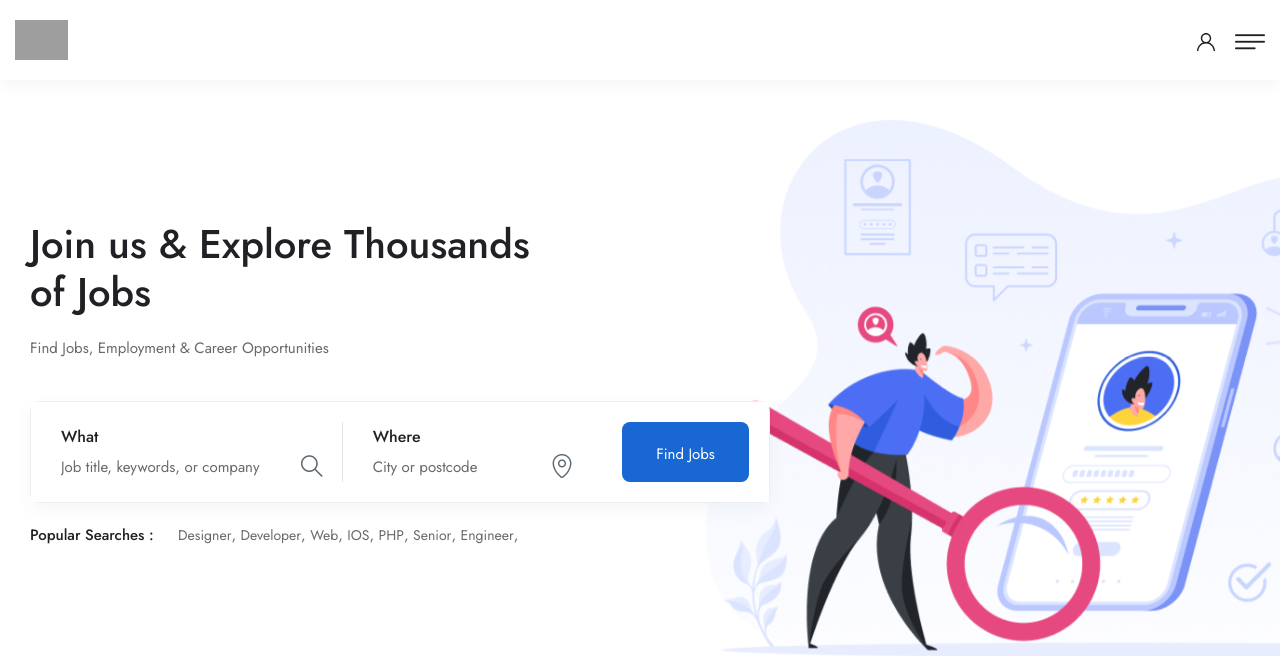
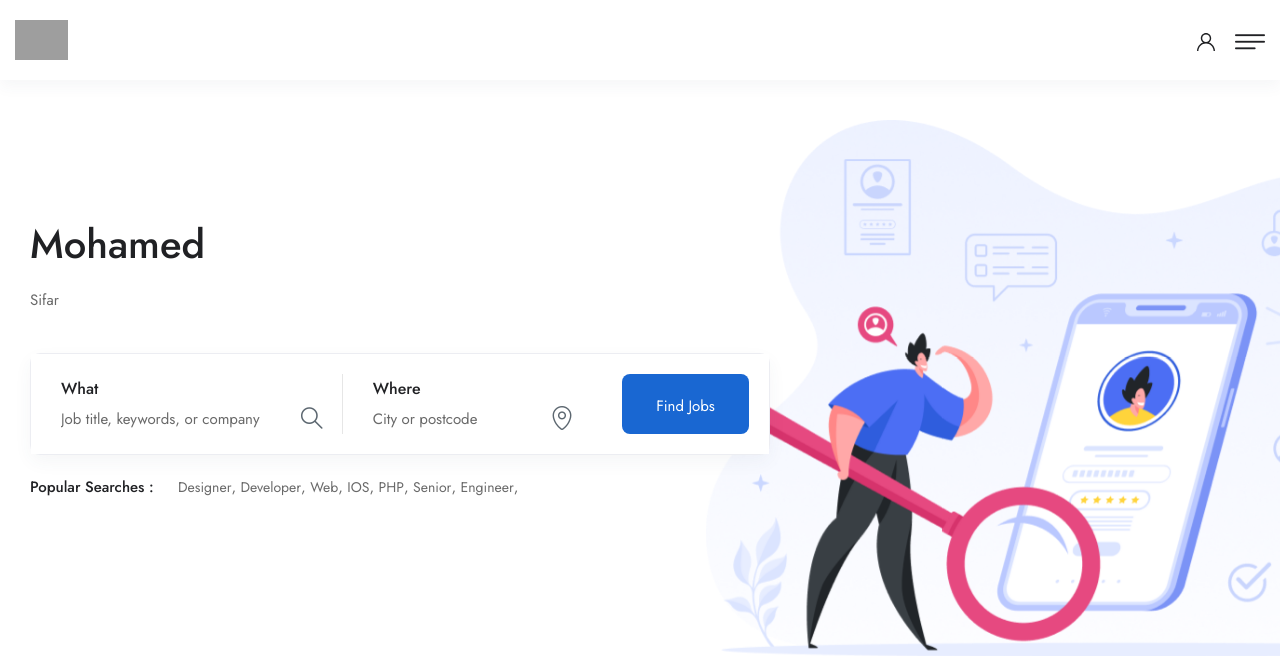
Before and after one commit to shiffar/job-boards, a PHP site: page /workman2/ in a window 1280 px wide. Shown: the top 656 px of the page. Run offline with PHP 8.4, Linux system fonts and the light colour scheme; data that the repository does not hold is empty; some libraries are stand-ins or nearby versions; grey boxes are pictures that could not be loaded.

Commit message:
Update index.php

```diff
--- a/index.php
+++ b/index.php
@@ -112,8 +112,8 @@
       <div class="content-column col-lg-7 col-md-12 col-sm-12">
         <div class="inner-column">
           <div class="title-box wow fadeInUp">
-            <h3>Join us & Explore Thousands <br> of Jobs</h3>
-            <div class="text">Find Jobs, Employment & Career Opportunities</div>
+            <h3>Mohamed</h3>
+            <div class="text">Sifar</div>
           </div>
 
           <!-- Job Search Form -->
```
